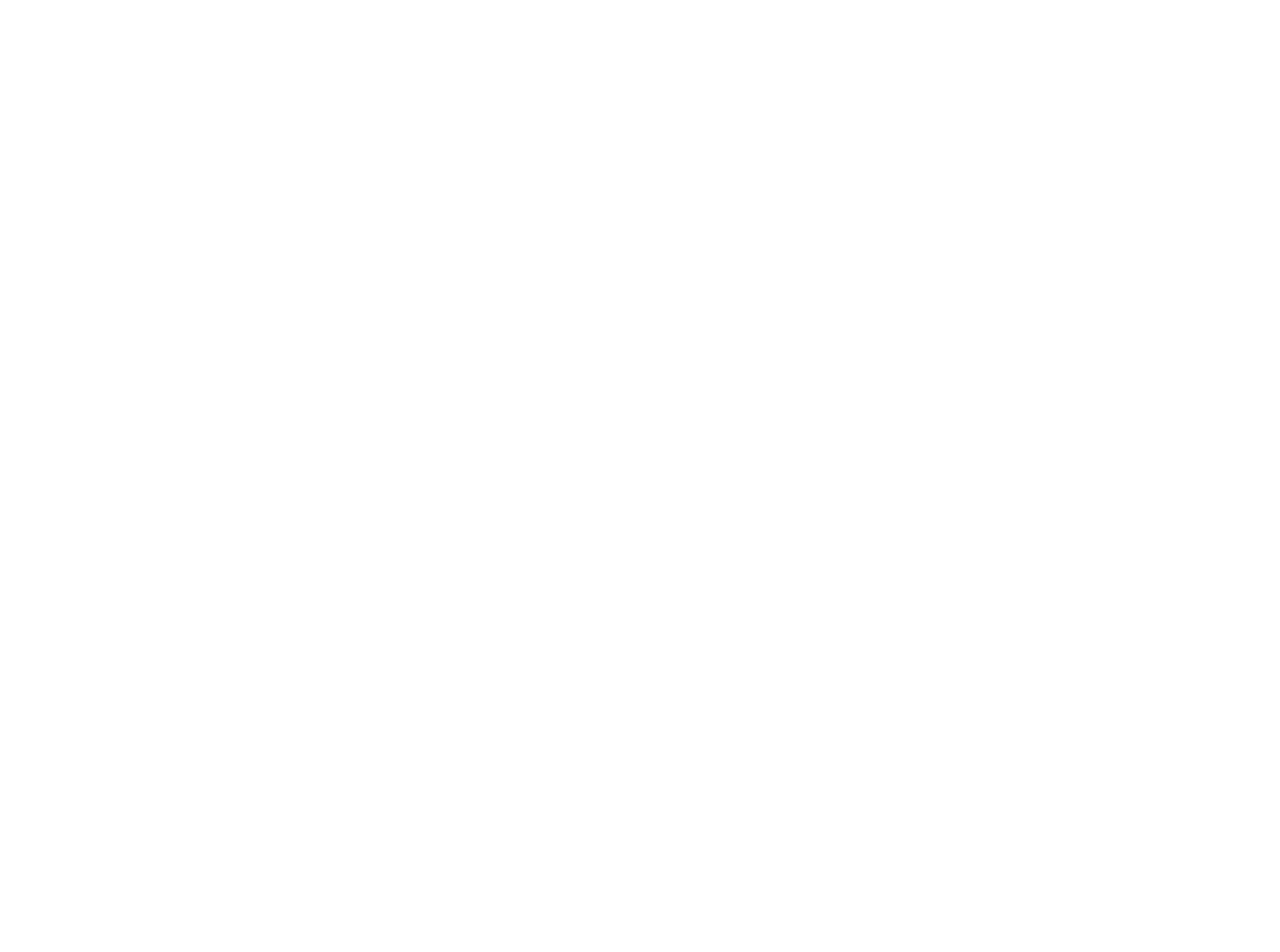
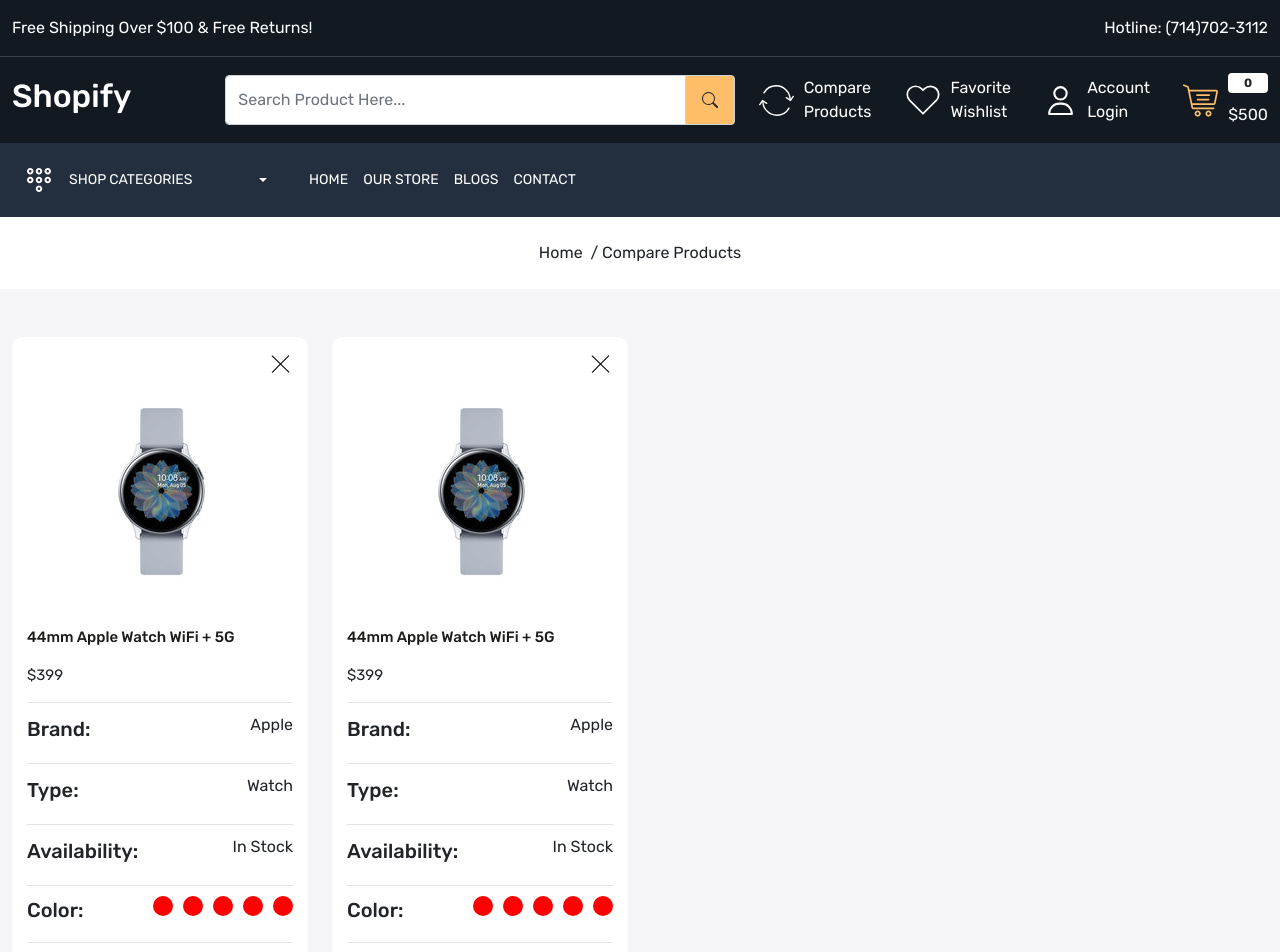
Before and after one commit to bnguyentrd/ecommerce-app, a React (Create React App) app: page /compare-product in a window 1280 px wide. Before the commit this address had no page. Shown: the top 952 px of the page. Before the commit the page ends 800 px from the top, so only its background shows below. Built offline with nearby package versions, Linux system fonts and the light colour scheme.

Commit message:
Completed Compare Product page with product image and details. css has been adjusted to properly display images and details.

```diff
--- a/src/App.css
+++ b/src/App.css
@@ -465,3 +465,39 @@
   color: var(--color-777777);
 }
 /* Contact Page Ends Here */
+
+
+
+/* Compare Product Page Starts Here */
+
+.compare-product-card {
+  padding: 20px 15px;
+  background-color: white;
+  border-radius: 10px;
+}
+.compare-product-card .cross {
+  top: 15px;
+  right: 15px;
+  width: 25px;
+  cursor: pointer;
+  padding: 3px;
+}
+.compare-product-details h5.title {
+  font-size: 15px;
+  line-height: 22px;
+  font-weight: 500;
+  color: var(--color-1c1c1b);
+}
+.compare-product-details h6.price {
+  font-size: 15px;
+  line-height: 22px;
+  font-weight: 400;
+}
+.compare-product-card .product-detail {
+  display: flex;
+  justify-content: space-between;
+  align-items: center;
+  padding: 10px 0px;
+  border-top: 1px solid rgba(0, 0, 0, 0.1);
+}
+/* Compare Product Page Ends Here */
--- a/src/App.js
+++ b/src/App.js
@@ -7,6 +7,7 @@
 import Contact from "./pages/Contact";
 import OurStore from "./pages/OurStore";
 import Blog from "./pages/Blog";
+import CompareProduct from "./pages/CompareProduct";
 
 function App() {
   return (
@@ -19,6 +20,7 @@
         <Route path="contact" element={<Contact />} />
         <Route path="store" element={<OurStore />} />
         <Route path="blogs" element={<Blog />} />
+        <Route path="compare-product" element={<CompareProduct />} />
       </Route>
     </Routes>
     </BrowserRouter>
--- /dev/null
+++ b/src/components/Color.js
@@ -0,0 +1,17 @@
+import React from 'react'
+
+const Color = () => {
+  return (
+    <>
+    <ul className="colors ps-0">
+        <li></li>
+        <li></li>
+        <li></li>
+        <li></li>
+        <li></li>
+    </ul>
+    </>
+  );
+};
+
+export default Color;
--- a/src/components/Header.js
+++ b/src/components/Header.js
@@ -13,7 +13,7 @@
           </div>
           <div className="col-6">
             <p className="text-end text-white mb-0">
-              Hotline: <a className="text-white" href="tel:+1 8881234444">+1 (800)123-4444</a>
+              Hotline: <a className="text-white" href="tel:+1 7147023112">(714)702-3112</a>
             </p>
           </div>
         </div>
@@ -44,25 +44,25 @@
           <div className="col-5">
             <div className="header-upper-links d-flex align-items-center justify-content-between">
               <div>
-                <Link className="d-flex align-items-center gap-10 text-white">
+                <Link to="/compare-product" className="d-flex align-items-center gap-10 text-white">
                 <img src="/images/compare.svg" alt="compare" />
                 <p className="mb-0">Compare <br /> Products</p>
                 </Link>
               </div>
               <div>
-                <Link className="d-flex align-items-center gap-10 text-white">
+                <Link to="/wishlist" className="d-flex align-items-center gap-10 text-white">
                 <img src="/images/wishlist.svg" alt="wishlist" />
                 <p className="mb-0">Favorite <br /> Wishlist</p>
                 </Link>
               </div>
               <div>
-                <Link className="d-flex align-items-center gap-10 text-white">
+                <Link to="/login" className="d-flex align-items-center gap-10 text-white">
                 <img src="/images/user.svg" alt="user" />
                 <p className="mb-0">Account <br /> Login</p>
                 </Link>
               </div>
               <div>
-                <Link className="d-flex align-items-center gap-10 text-white">
+                <Link to="/cart" className="d-flex align-items-center gap-10 text-white">
                 <img src="/images/cart.svg" alt="cart" />
                 <div className="d-flex flex-column gap-10">
                   <span className="badge bg-white text-dark">0</span>
--- /dev/null
+++ b/src/pages/CompareProduct.js
@@ -0,0 +1,99 @@
+import React from 'react'
+import BreadCrumb from "../components/BreadCrumb";
+import Meta from "../components/Meta";
+import Color from "../components/Color";
+
+const CompareProduct = () => {
+  return (
+    <>
+        <Meta title={"Compare Products"} />
+        <BreadCrumb title="Compare Products" />
+        <div className="compare-product-wrapper py-5 home-wrapper-2">
+            <div className="container-xxl">
+                <div className="row">
+                    <div className="col-3">
+                        <div className="compare-product-card position-relative">
+                            <img src="images/cross.svg" alt="cross" className="position-absolute cross img-fluid" />
+                            <div className="product-card-image">
+                                <img src="images/watch.jpg" alt="watch" />
+                            </div>
+                            <div className="compare-product-details">
+                                <h5 className="title">
+                                    44mm Apple Watch WiFi + 5G
+                                </h5>
+                                <h6 className="price mb-3 mt-3">
+                                    $399
+                                </h6>
+                                <div className="product-detail">
+                                    <h5>Brand:</h5>
+                                    <p>Apple</p>
+                                </div>
+                                <div className="product-detail">
+                                    <h5>Type:</h5>
+                                    <p>Watch</p>
+                                </div>
+                                <div className="product-detail">
+                                    <h5>Availability:</h5>
+                                    <p>In Stock</p>
+                                </div>
+                                <div className="product-detail">
+                                    <h5>Color:</h5>
+                                    <Color />
+                                </div>
+                                <div className="product-detail">
+                                    <h5>Size:</h5>
+                                    <div className="d-flex gap-10">
+                                        <p>S</p>
+                                        <p>M</p>
+                                    </div>
+                                </div>
+                            </div>
+                        </div>
+                    </div>
+                    <div className="col-3">
+                        <div className="compare-product-card position-relative">
+                            <img src="images/cross.svg" alt="cross" className="position-absolute cross img-fluid" />
+                            <div className="product-card-image">
+                                <img src="images/watch.jpg" alt="watch" />
+                            </div>
+                            <div className="compare-product-details">
+                                <h5 className="title">
+                                    44mm Apple Watch WiFi + 5G
+                                </h5>
+                                <h6 className="price mb-3 mt-3">
+                                    $399
+                                </h6>
+                                <div className="product-detail">
+                                    <h5>Brand:</h5>
+                                    <p>Apple</p>
+                                </div>
+                                <div className="product-detail">
+                                    <h5>Type:</h5>
+                                    <p>Watch</p>
+                                </div>
+                                <div className="product-detail">
+                                    <h5>Availability:</h5>
+                                    <p>In Stock</p>
+                                </div>
+                                <div className="product-detail">
+                                    <h5>Color:</h5>
+                                    <Color />
+                                </div>
+                                <div className="product-detail">
+                                    <h5>Size:</h5>
+                                    <div className="d-flex gap-10">
+                                        <p>S</p>
+                                        <p>M</p>
+                                    </div>
+                                </div>
+                            </div>
+                        </div>
+                    </div>
+                </div>
+            </div>
+        </div>
+    </>
+  );
+};
+
+export default CompareProduct;
--- a/src/pages/Contact.js
+++ b/src/pages/Contact.js
@@ -70,7 +70,7 @@
                       <li className="mb-3 d-flex gap-15 align-items-center">
                         <AiOutlineHome className="fs-5" />
                         <address className="mb-0">
-                          123 Mallard dr Garden Grove, California 92843
+                          123 Mallard dr. Garden Grove, California 92843
                         </address>
                       </li>
                       <li className="mb-3 d-flex gap-15 align-items-center">
--- a/src/pages/OurStore.js
+++ b/src/pages/OurStore.js
@@ -3,6 +3,7 @@
 import Meta from "../components/Meta";
 import ReactStars from "react-rating-stars-component";
 import ProductCard from "../components/ProductCard";
+import Color from "../components/Color";
 
 
 
@@ -83,13 +84,7 @@
                             </div>
                             <h5 className="sub-title">Color</h5>
                             <div>
-                                <ul className="colors ps-0">
-                                    <li></li>
-                                    <li></li>
-                                    <li></li>
-                                    <li></li>
-                                    <li></li>
-                                </ul>
+                                <Color />
                             </div>
                             <h5 className="sub-title">Size</h5>
                             <div>
```
